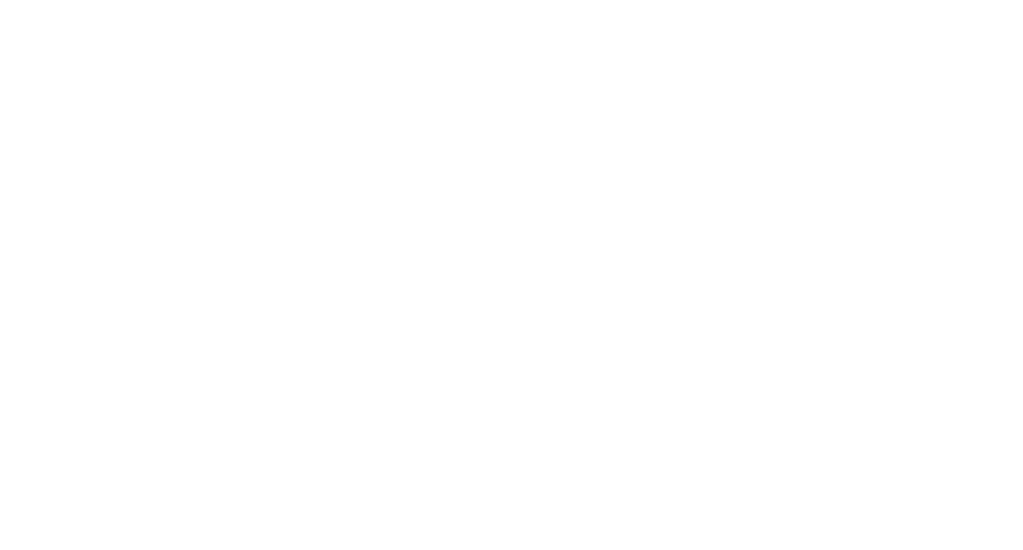
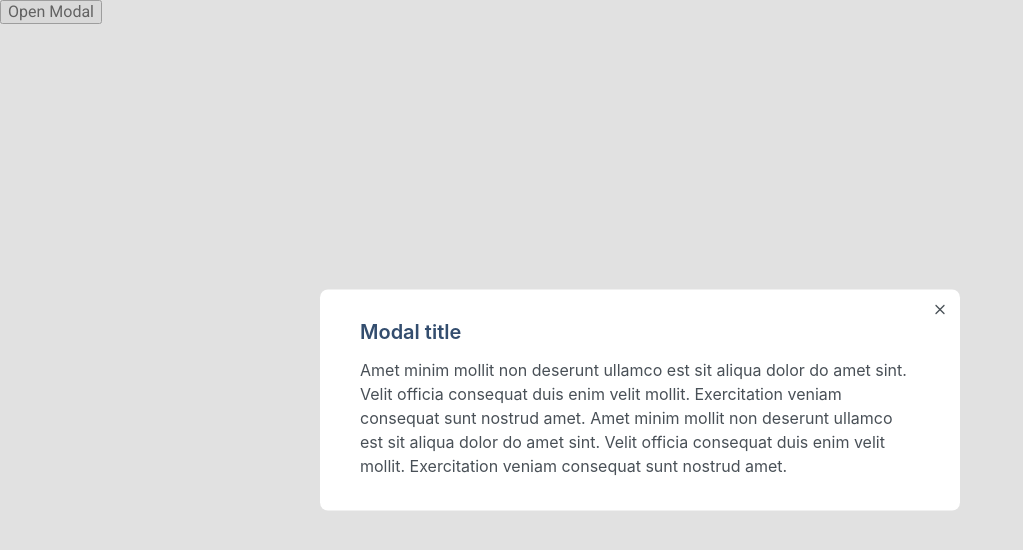
Before and after one commit to js-tasks-ru/htmlcss-20230911-4_loramisautova, a website: page 05-lection3/02-modal/index.html in a window 1280 px wide. Shown: the whole page, without its empty margins (0-1023 px from the left). Drawn offline with Linux system fonts and the light colour scheme.

Commit message:
add lesson3 modal solution

```diff
--- a/05-lection3/02-modal/index.html
+++ b/05-lection3/02-modal/index.html
@@ -7,6 +7,18 @@
         <title>Modal</title>
     </head>
     <body>
+        <button class='btn btn_primary' id='modal-open'>Open Modal</button>
+        <div id='modal-overlay'></div>
+        <div id='modal'>
+            <span id='modal-close'>
+                <svg xmlns="http://www.w3.org/2000/svg" width="16" height="16" viewBox="0 0 16 16" fill="none">
+                    <path fill-rule="evenodd" clip-rule="evenodd" d="M12.4714 3.52861C12.7318 3.78896 12.7318 4.21107 12.4714 4.47141L4.47141 12.4714C4.21107 12.7318 3.78896 12.7318 3.52861 12.4714C3.26826 12.2111 3.26826 11.789 3.52861 11.5286L11.5286 3.52861C11.789 3.26826 12.2111 3.26826 12.4714 3.52861Z" fill="#495057"/>
+                    <path fill-rule="evenodd" clip-rule="evenodd" d="M3.52861 3.52861C3.78896 3.26826 4.21107 3.26826 4.47141 3.52861L12.4714 11.5286C12.7318 11.789 12.7318 12.2111 12.4714 12.4714C12.2111 12.7318 11.789 12.7318 11.5286 12.4714L3.52861 4.47141C3.26826 4.21107 3.26826 3.78896 3.52861 3.52861Z" fill="#495057"/>
+                </svg>
+            </span>
+            <div class='modal__title'>Modal title</div>
+            <p class='modal__content'>Amet minim mollit non deserunt ullamco est sit aliqua dolor do amet sint. Velit officia consequat duis enim velit mollit. Exercitation veniam consequat sunt nostrud amet. Amet minim mollit non deserunt ullamco est sit aliqua dolor do amet sint. Velit officia consequat duis enim velit mollit. Exercitation veniam consequat sunt nostrud amet.</p>
+        </div>
     </body>
     <script src="./index.js"></script>
 </html>
--- a/05-lection3/02-modal/index.js
+++ b/05-lection3/02-modal/index.js
@@ -1,6 +1,7 @@
 (function() {
     const close = document.getElementById('modal-close');
     const modal = document.getElementById('modal');
+    const overlay = document.getElementById("modal-overlay");
     const modalOpen = document.getElementById('modal-open');
 
     if (!close || !modalOpen || !modal) {
@@ -9,11 +10,13 @@
 
     modalOpen.addEventListener('click', () => {
         modal.style.display = 'block';
+        overlay.style.display = 'block';
         document.body.overflow = 'hidden';
     });
 
     close.addEventListener('click', () => {
         modal.style.display = 'none';
+        overlay.style.display = 'none';
         document.body.overflow = 'initial';
     });
 })();
--- a/05-lection3/02-modal/modal.css
+++ b/05-lection3/02-modal/modal.css
@@ -0,0 +1,45 @@
+#modal-overlay {
+    position: fixed;
+    top: 0;
+    left: 0;
+    width: 100%;
+    height: 100%;
+    background-color: #C4C4C4;
+    opacity: 0.5;
+    z-index: 50;
+}
+#modal {
+    position: fixed;
+    top: 50%;
+    left: 50%;
+    transform: translate(-50%, -50%);
+    background-color: var(--white);
+    z-index: 100;
+    padding: 12px 12px 33px 40px;
+    border-radius: 8px;
+    font-family: 'Inter', sans-serif;
+}
+#modal-close {
+    display: flex;
+    justify-content: end;
+    margin-bottom: 2px;
+}
+#modal-close svg {
+    cursor: pointer;
+}
+.modal__title {
+    margin-bottom: 14px;
+    font-size: 20px;
+    font-style: normal;
+    font-weight: 600;
+    line-height: 24px;
+    color: #334D6E;
+}
+.modal__content {
+    color: var(--grey-4);
+    font-size: 16px;
+    font-style: normal;
+    font-weight: 400;
+    line-height: 24px;
+    padding-right: 40px;
+}
```
